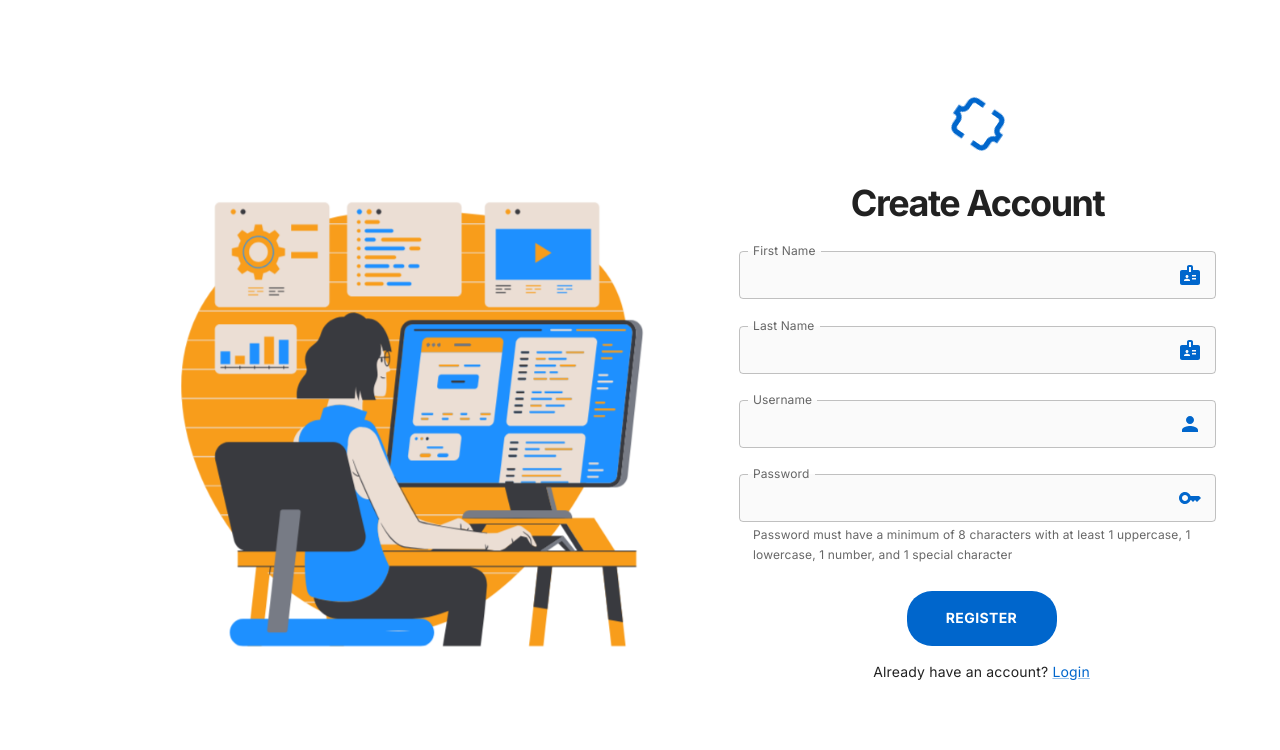
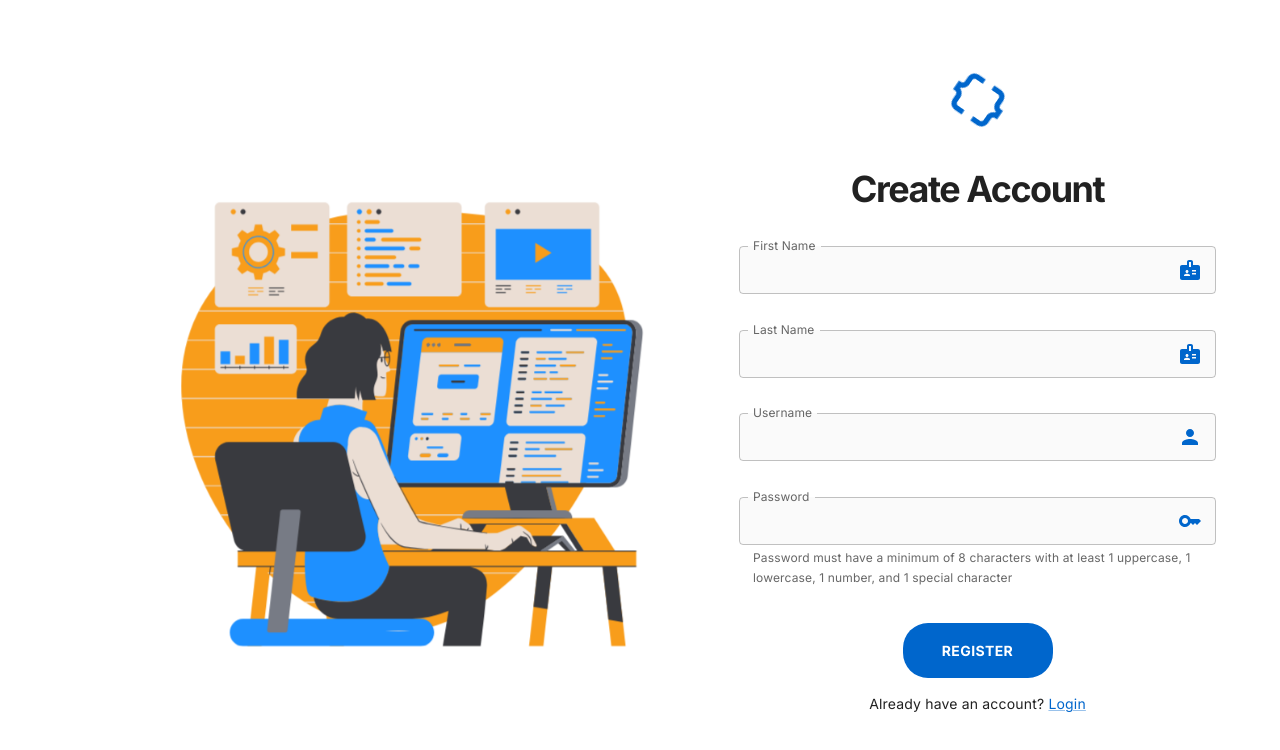
Before and after one commit to amgauthier1992/codecampfinder-client, a React (Create React App) app: page /sign-up in a window 1280 px wide. Shown: the top 750 px of the page. Built offline with nearby package versions, Linux system fonts and the light colour scheme.

Commit message:
style bugfixes for base css and sign-up page

```diff
--- a/src/App.js
+++ b/src/App.js
@@ -36,4 +36,3 @@ export default App;
 
 //Things to explore:
 //1. React-error-boundary (hook-based solution)
-//2. Form validation solutions
--- a/src/index.css
+++ b/src/index.css
@@ -2,17 +2,19 @@
   box-sizing: border-box;
 }
 
-html,
-body,
-#root {
+html {
   height: 100%;
 }
 
 body {
-  margin: 0;
+  min-height: 100vh;
   padding: 0;
   font-family: -apple-system, BlinkMacSystemFont, 'Segoe UI', 'Roboto', 'Oxygen', 'Ubuntu',
     'Cantarell', 'Fira Sans', 'Droid Sans', 'Helvetica Neue', sans-serif;
   -webkit-font-smoothing: antialiased;
   -moz-osx-font-smoothing: grayscale;
 }
+
+#root {
+  min-height: 100vh;
+}
--- a/src/pages/SignUp/form.js
+++ b/src/pages/SignUp/form.js
@@ -22,7 +22,7 @@ const SignUpForm = () => {
         component='form'
         container
         onSubmit={handleSubmit(onSubmit)}
-        spacing={1}
+        spacing={4}
         sx={styles.RegisterForm}
       >
         <DataObjectIcon sx={styles.LogoIcon} />
@@ -167,6 +167,7 @@ const SignUpForm = () => {
         <Grid
           item
           xs={12}
+          sx={styles.GridItem}
         >
           <Stack
             direction='column'
--- a/src/pages/SignUp/styles.js
+++ b/src/pages/SignUp/styles.js
@@ -2,7 +2,6 @@ const styles = {
   Container: {
     '&.MuiContainer-root': ({ breakpoints }) => ({
       display: 'flex',
-      height: '100vh',
       paddingTop: '64px',
       paddingBottom: '64px',
       [breakpoints.up('sm')]: {
```
